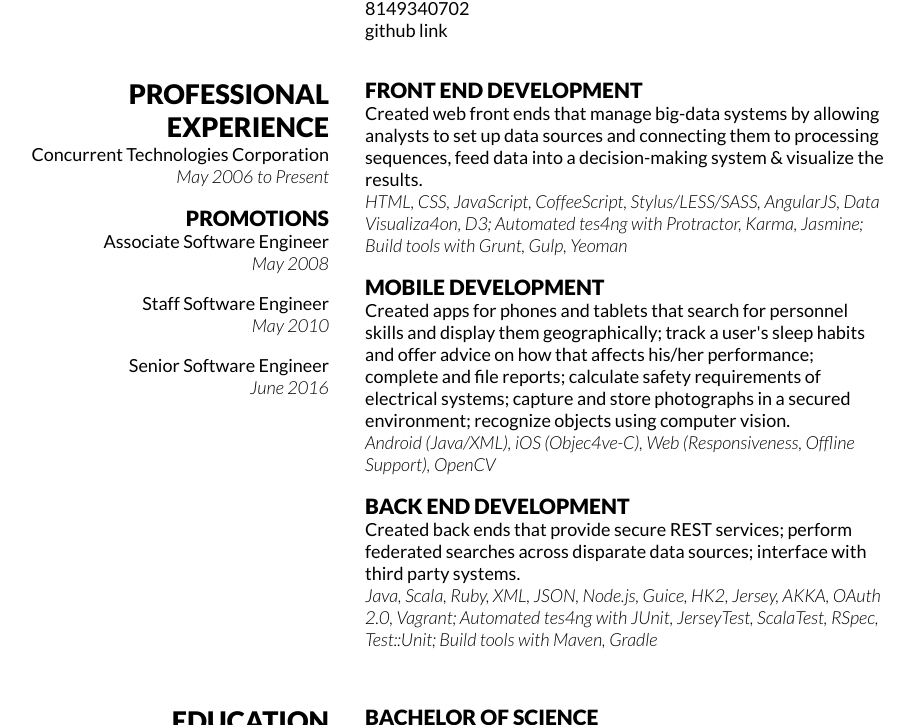
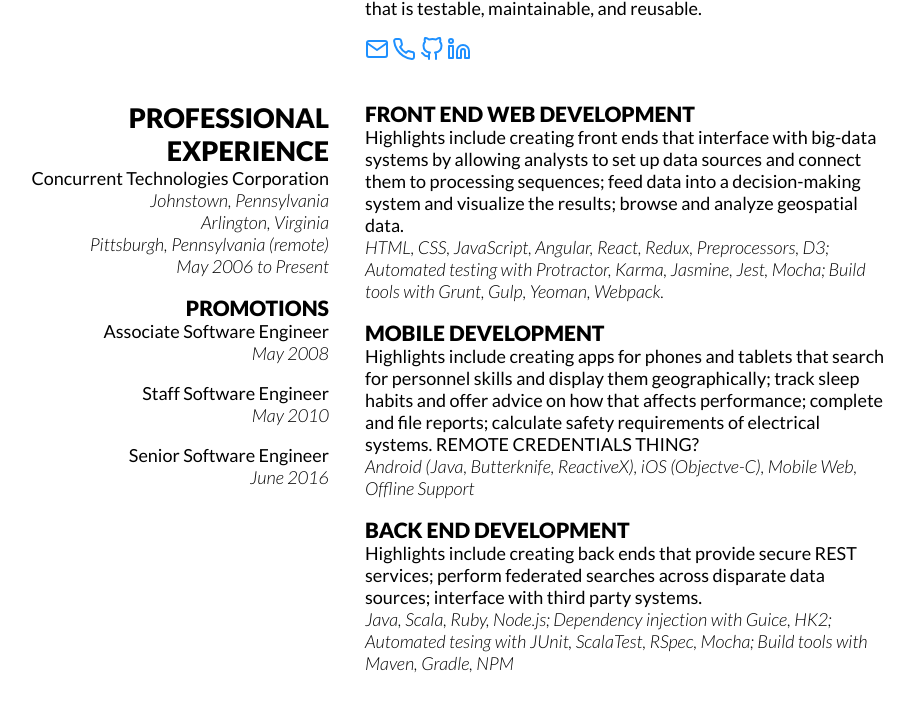
Before and after one commit to ericsakmar/resume-2018, a website: page src/index.html in a window 1280 px wide. Shown: the part 130-855 px from the top of the page, without its empty margins (185-1099 px from the left). Drawn offline with nearby package versions, Linux system fonts and the light colour scheme; files that its build step writes are made by us from their sources.

Commit message:
adds info

```diff
--- a/src/index.html
+++ b/src/index.html
@@ -18,16 +18,83 @@
 
     <section class="block contact">
       <h2 class="h">Software Engineer</h2>
-      <div class="contact-info">eric@ericsakmar.com</div>
-      <div class="contact-info">8149340702</div>
-      <div class="contact-info">github link</div>
+      <p>
+        ...with a long career of continuous learning.
+        Strives to create code that is testable, maintainable, and reusable.
+      </p>
+
+      <div class="contact-info">
+        <a href="mailto:eric@ericsakmar.com">
+          <svg
+            xmlns="http://www.w3.org/2000/svg"
+            width="24"
+            height="24"
+            viewBox="0 0 24 24"
+            fill="none"
+            stroke="currentColor"
+            stroke-width="2"
+            stroke-linecap="round"
+            stroke-linejoin="round"
+          >
+            <path d="M4 4h16c1.1 0 2 .9 2 2v12c0 1.1-.9 2-2 2H4c-1.1 0-2-.9-2-2V6c0-1.1.9-2 2-2z" />
+            <polyline points="22,6 12,13 2,6" />
+          </svg></a>
+
+        <a href="tel:18149340702">
+       <svg
+  xmlns="http://www.w3.org/2000/svg"
+  width="24"
+  height="24"
+  viewBox="0 0 24 24"
+  fill="none"
+  stroke="currentColor"
+  stroke-width="2"
+  stroke-linecap="round"
+  stroke-linejoin="round"
+>
+  <path d="M22 16.92v3a2 2 0 0 1-2.18 2 19.79 19.79 0 0 1-8.63-3.07 19.5 19.5 0 0 1-6-6 19.79 19.79 0 0 1-3.07-8.67A2 2 0 0 1 4.11 2h3a2 2 0 0 1 2 1.72 12.84 12.84 0 0 0 .7 2.81 2 2 0 0 1-.45 2.11L8.09 9.91a16 16 0 0 0 6 6l1.27-1.27a2 2 0 0 1 2.11-.45 12.84 12.84 0 0 0 2.81.7A2 2 0 0 1 22 16.92z" />
+</svg></a>
+
+        <a href="#">
+          <svg
+  xmlns="http://www.w3.org/2000/svg"
+  width="24"
+  height="24"
+  viewBox="0 0 24 24"
+  fill="none"
+  stroke="currentColor"
+  stroke-width="2"
+  stroke-linecap="round"
+  stroke-linejoin="round"
+>
+  <path d="M9 19c-5 1.5-5-2.5-7-3m14 6v-3.87a3.37 3.37 0 0 0-.94-2.61c3.14-.35 6.44-1.54 6.44-7A5.44 5.44 0 0 0 20 4.77 5.07 5.07 0 0 0 19.91 1S18.73.65 16 2.48a13.38 13.38 0 0 0-7 0C6.27.65 5.09 1 5.09 1A5.07 5.07 0 0 0 5 4.77a5.44 5.44 0 0 0-1.5 3.78c0 5.42 3.3 6.61 6.44 7A3.37 3.37 0 0 0 9 18.13V22" />
+</svg></a>
+
+        <a href="#">
+          <svg
+  xmlns="http://www.w3.org/2000/svg"
+  width="24"
+  height="24"
+  viewBox="0 0 24 24"
+  fill="none"
+  stroke="currentColor"
+  stroke-width="2"
+  stroke-linecap="round"
+  stroke-linejoin="round"
+>
+  <path d="M16 8a6 6 0 0 1 6 6v7h-4v-7a2 2 0 0 0-2-2 2 2 0 0 0-2 2v7h-4v-7a6 6 0 0 1 6-6z" />
+  <rect x="2" y="9" width="4" height="12" />
+  <circle cx="4" cy="4" r="2" />
+</svg></a>
+      </div>
     </section>
 
     <nav class="block page-link">
       <ul class="nav">
         <li><a href="#experience">Professional Experience</a></li>
         <li><a href="#education">Education</a></li>
-        <li><a href="#certs">Certificates and Certifications</a></li>
+        <li><a href="#certs">Certifications</a></li>
+        <li><a href="#projects">Other Projects</a></li>
       </ul>
     </nav>
 
@@ -35,6 +102,9 @@
       <h2 class="h">Professional Experience</h2>
 
       <p>Concurrent Technologies Corporation</p>
+      <p class="details">Johnstown, Pennsylvania</p>
+      <p class="details">Arlington, Virginia</p>
+      <p class="details">Pittsburgh, Pennsylvania (remote)</p>
       <p class="details">May 2006 to Present</p>
 
       <h3 class="h">Promotions</h3>
@@ -50,45 +120,47 @@
 
     <section class="block experience-details">
       <article>
-        <h3 class="h">Front End Development</h3>
+        <h3 class="h">Front End Web Development</h3>
         <p>
-          Created web front ends that manage big-data systems by allowing
-          analysts to set up data sources and connecting them to processing
-          sequences, feed data into a decision-making system &amp; visualize
-          the results.
+          Highlights include creating front ends that
+          interface with big-data systems by allowing analysts to set up data sources and connect them to processing sequences;
+          feed data into a decision-making system and visualize the results;
+          browse and analyze geospatial data.
         </p>
         <p class="details">
-          HTML, CSS, JavaScript, CoffeeScript, Stylus/LESS/SASS, AngularJS, Data
-          Visualiza4on, D3; Automated tes4ng with Protractor, Karma, Jasmine; Build tools
-          with Grunt, Gulp, Yeoman
+          HTML, CSS, JavaScript, Angular, React, Redux, Preprocessors, D3;
+          Automated testing with Protractor, Karma, Jasmine, Jest, Mocha;
+          Build tools with Grunt, Gulp, Yeoman, Webpack.
         </p>
       </article>
 
       <article>
         <h3 class="h">Mobile Development</h3>
         <p>
-          Created apps for phones and tablets that search for personnel skills and
-          display them geographically; track a user's sleep habits and offer advice on
-          how that affects his/her performance; complete and file reports; calculate
-          safety requirements of electrical systems; capture and store photographs
-          in a secured environment; recognize objects using computer vision.
+          Highlights include creating apps for phones and tablets that
+          search for personnel skills and display them geographically;
+          track sleep habits and offer advice on how that affects performance;
+          complete and file reports;
+          calculate safety requirements of electrical systems.
+          REMOTE CREDENTIALS THING?
         </p>
         <p class="details">
-          Android (Java/XML), iOS (Objec4ve-C), Web (Responsiveness, Offline Support),
-          OpenCV
+          Android (Java, Butterknife, ReactiveX), iOS (Objectve-C), Mobile Web, Offline Support
         </p>
       </article>
 
       <article>
         <h3 class="h">Back End Development</h3>
         <p>
-          Created back ends that provide secure REST services; perform federated
-          searches across disparate data sources; interface with third party systems.
+          Highlights include creating back ends that provide secure REST services;
+          perform federated searches across disparate data sources;
+          interface with third party systems.
         </p>
         <p class="details">
-          Java, Scala, Ruby, XML, JSON, Node.js, Guice, HK2, Jersey, AKKA, OAuth 2.0,
-          Vagrant; Automated tes4ng with JUnit, JerseyTest, ScalaTest, RSpec, Test::Unit;
-          Build tools with Maven, Gradle
+          Java, Scala, Ruby, Node.js;
+          Dependency injection with Guice, HK2;
+          Automated tesing with JUnit, ScalaTest, RSpec, Mocha;
+          Build tools with Maven, Gradle, NPM
         </p>
       </article>
       <p class="page-link"><a href="#top">Back to top</a></p>
@@ -108,7 +180,7 @@
     </section>
 
     <section id="certs" class="block block--main certs">
-      <h2 class="h">Certificates &amp; Certifications</h2>
+      <h2 class="h">Certifications</h2>
       <p class="badge"><img src="https://api.accredible.com/v1/frontend/credential_website_embed_image/badge/11358263" /></p>
     </section>
 
@@ -128,22 +200,54 @@
           <a class="external-link" href="https://www.credential.net/q2dyt5ic?key=e1c5f1dc43e0c81ca277d556d51f8dcf5f821f98959b40aa2d9e8a4a5bbb7cd3">https://www.credential.net/q2dyt5ic?key=e1c5f1dc43e0c81ca277d556d51f8dcf5f821f98959b40aa2d9e8a4a5bbb7cd3</a>
         </p>
       </article>
+      <p class="page-link"><a href="#top">Back to top</a></p>
+    </section>
+
+    <section id="projects" class="block block--main projects">
+      <h2 class="h">Other Projects</h2>
+      <p>Personal &amp; Freelance</p>
+    </section>
+
+    <section class="block projects-details">
+      <article>
+        <h3 class="h">Shows Near Me</h3>
+        <p>Crowd sourced community calendar.</p>
+        <p class="details">Progressive Web App</p>
+        <p><a class="external-link" href="https://pgh.showsnear.me">https://pgh.showsnear.me</a></p>
+      </article>
 
       <article>
-        <h3 class="h">Mobile Sites Certification</h3>
-        <p>
-          "This assessment covers basic and advanced concepts, including best
-          practices for creating, managing, measuring, and optimizing mobile
-          websites. Passing this assessment demonstrates a strong knowledge of
-          mobile sites design, and an understanding of best practices and
-          current browser technologies."
-        </p>
-        <p class="details">Issued on May 24, 2017. Expires on May 24, 2018.</p>
-        <p>
-          <a class="external-link" href="https://support.google.com/partners/answer/7358898?hl=en&ref_topic=7359299">https://support.google.com/partners/answer/7358898?hl=en&ref_topic=7359299</a>
-        </p>
+        <h3 class="h">Metronome</h3>
+        <p>Metronome</p>
+        <p class="details">Progressive web app</p>
+        <p><a class="external-link" href="https://pgh.showsnear.me">https://pgh.showsnear.me</a></p>
       </article>
-      <p class="page-link"><a href="#top">Back to top</a></p>
+
+      <article>
+        <h3 class="h">Oh No Volcano!</h3>
+        <p>Some game</p>
+        <p class="details">Cocos2d</p>
+      </article>
+
+      <article>
+        <h3 class="h">Arduino &amp Raspberry Pi</h3>
+        <p>Miscellaneous tinkering.</p>
+        <p class="details">IOT, Python</p>
+      </article>
+
+      <article>
+        <h3 class="h">National Geographic Kids</h3>
+        <p>Mini games for their ipad app</p>
+        <p class="details">When</p>
+        <p class="details">tech</p>
+      </article>
+
+      <article>
+        <h3 class="h">For the Love of Dog</h3>
+        <p>App for this guy</p>
+        <p class="details">Rails</p>
+      </article>
+
     </section>
 
   </main>
--- a/src/style.styl
+++ b/src/style.styl
@@ -48,6 +48,9 @@ p
 .badge
   margin-top gutter
 
+.experience-list
+  margin-top -1em
+
 @media all and (min-width: 60em)
   .resume
     display grid
```
